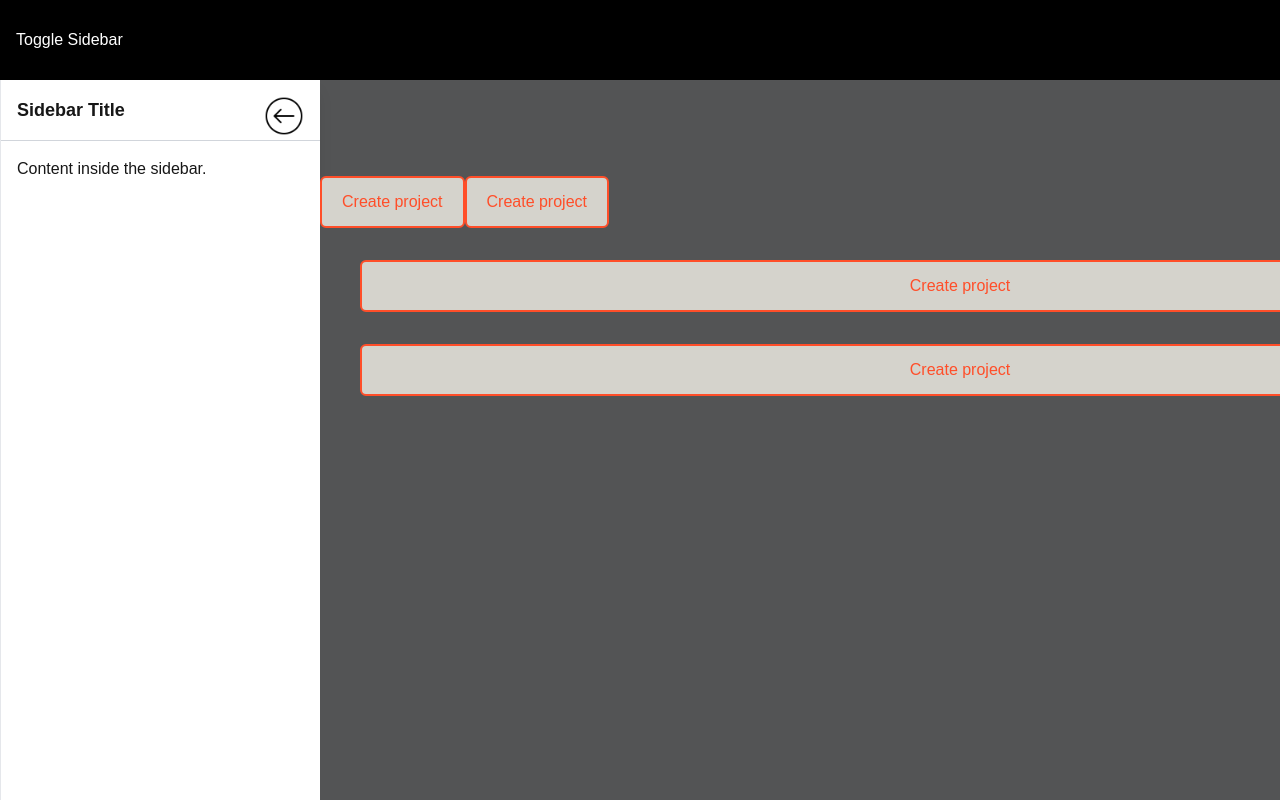
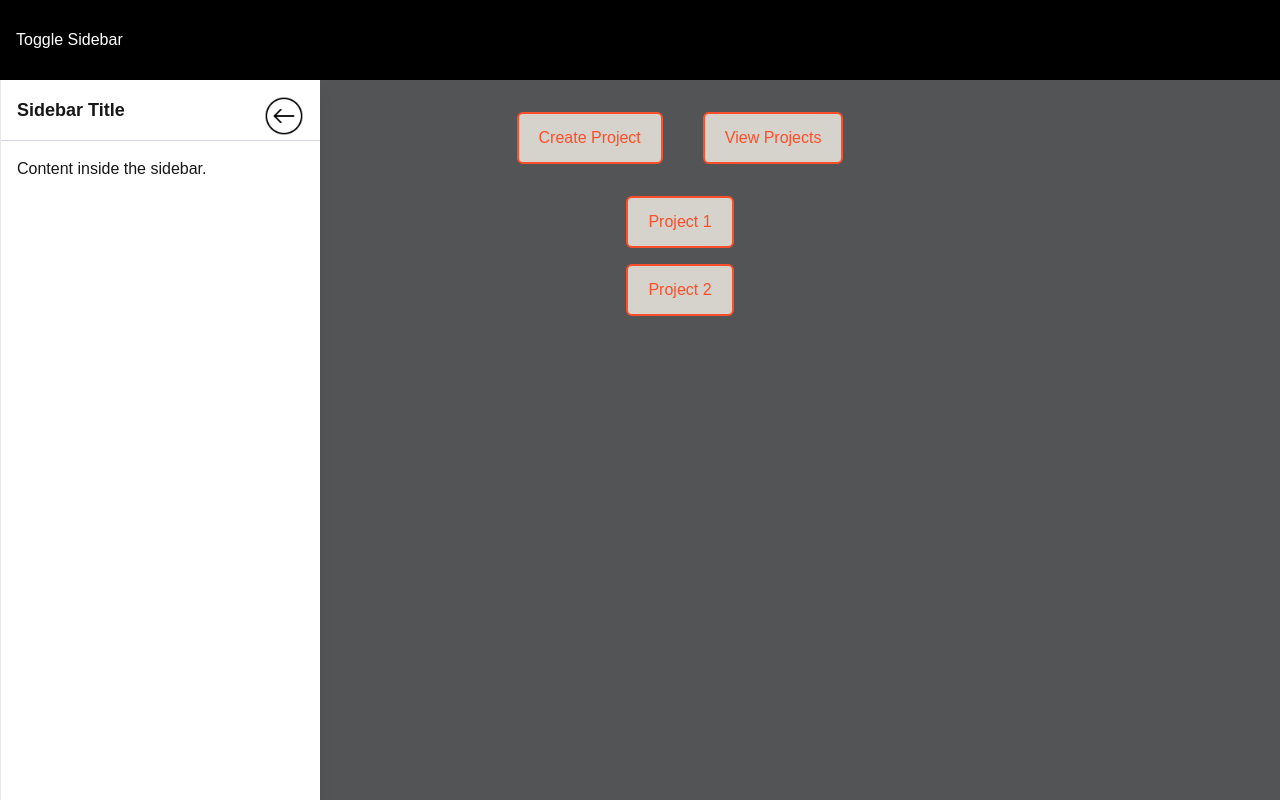
Before and after one commit to Hoochymoochy/tysonCloud, a Next.js app in the folder my-app/: page / in a window 1280 px wide. Built offline with nearby package versions, Linux system fonts and the light colour scheme.

Commit message:
dash-working

```diff
--- a/my-app/src/app/components/Screen/Dashboard.tsx
+++ b/my-app/src/app/components/Screen/Dashboard.tsx
@@ -10,9 +10,9 @@ export default function Dashboard() {
   };
 
   return (
-    <div className="bg-lslate flex min-h-screen">
+    <div className="bg-lslate flex min-h-screen relative">
       {/* Top Bar */}
-      <div className="bg-black text-white fixed top-0 left-0 w-full h-20 flex items-center px-4">
+      <div className="bg-black text-white fixed top-0 left-0 w-full h-20 flex items-center px-4 z-10">
         <button
           onClick={toggleSidebar}
           className="text-white hover:text-gray-400 focus:outline-none"
@@ -24,8 +24,8 @@ export default function Dashboard() {
       {/* Sidebar */}
       <div
         className={`${
-          side ? "w-0 border-0 bg-lslate border-lslate" : "w-80"
-        } bg-white shadow-lg fixed left-0 top-20 h-full border-l border-gray-200 transition-all duration-300`}
+          side ? "w-0 border-0" : "w-80"
+        } bg-white shadow-lg fixed left-0 top-20 h-full border-l border-gray-200 transition-all duration-300 overflow-hidden z-20`}
       >
         <button
           className="absolute right-4 top-4 flex items-center"
@@ -33,7 +33,7 @@ export default function Dashboard() {
         >
           <Image
             src="/images/back-arrow.png"
-            alt="TysonCloud"
+            alt="Close Sidebar"
             width={40}
             height={40}
             className="justify-center"
@@ -53,21 +53,27 @@ export default function Dashboard() {
       </div>
 
       {/* User Area */}
-      <div className="bg-lslate min-h-screen w-full top-20 left-80 fixed hover:bg-opacity-15 ease-in-out duration-300 mt-24">
-        <div className="flex items">
-          <button className="bg-lwhite px-5 py-3 border-2 border-lorange rounded-md ">
-            <span className="text-lorange">Create project</span>
+      <div
+        className="bg-lslate flex flex-col items-center w-full pt-28 px-4 overflow-x-hidden relative"
+        style={{ marginLeft: side ? "0" : "80px" }}
+      >
+        {/* Top Buttons */}
+        <div className="flex flex-wrap justify-center gap-10 mb-8">
+          <button className="bg-lwhite px-5 py-3 border-2 border-lorange rounded-md">
+            <span className="text-lorange">Create Project</span>
           </button>
-          <button className="bg-lwhite px-5 py-3 border-2 border-lorange rounded-md ">
-            <span className="text-lorange">Create project</span>
+          <button className="bg-lwhite px-5 py-3 border-2 border-lorange rounded-md">
+            <span className="text-lorange">View Projects</span>
           </button>
         </div>
-        <div className="flex-col flex mx-10">
-          <button className="bg-lwhite px-5 py-3 border-2 border-lorange rounded-md my-8">
-            <span className="text-lorange">Create project</span>
+
+        {/* Bottom Buttons */}
+        <div className="flex flex-col items-center gap-4">
+          <button className="bg-lwhite px-5 py-3 border-2 border-lorange rounded-md">
+            <span className="text-lorange">Project 1</span>
           </button>
           <button className="bg-lwhite px-5 py-3 border-2 border-lorange rounded-md">
-            <span className="text-lorange">Create project</span>
+            <span className="text-lorange">Project 2</span>
           </button>
         </div>
       </div>
```
